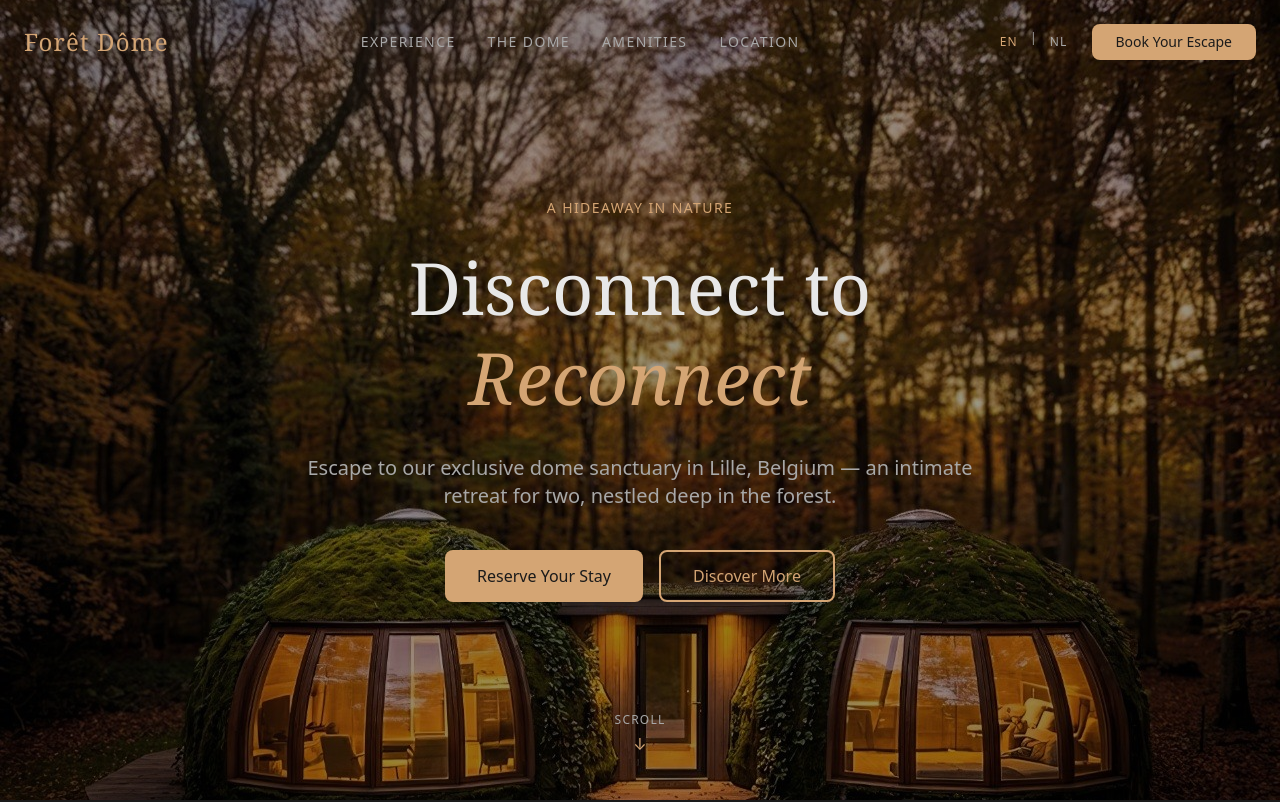
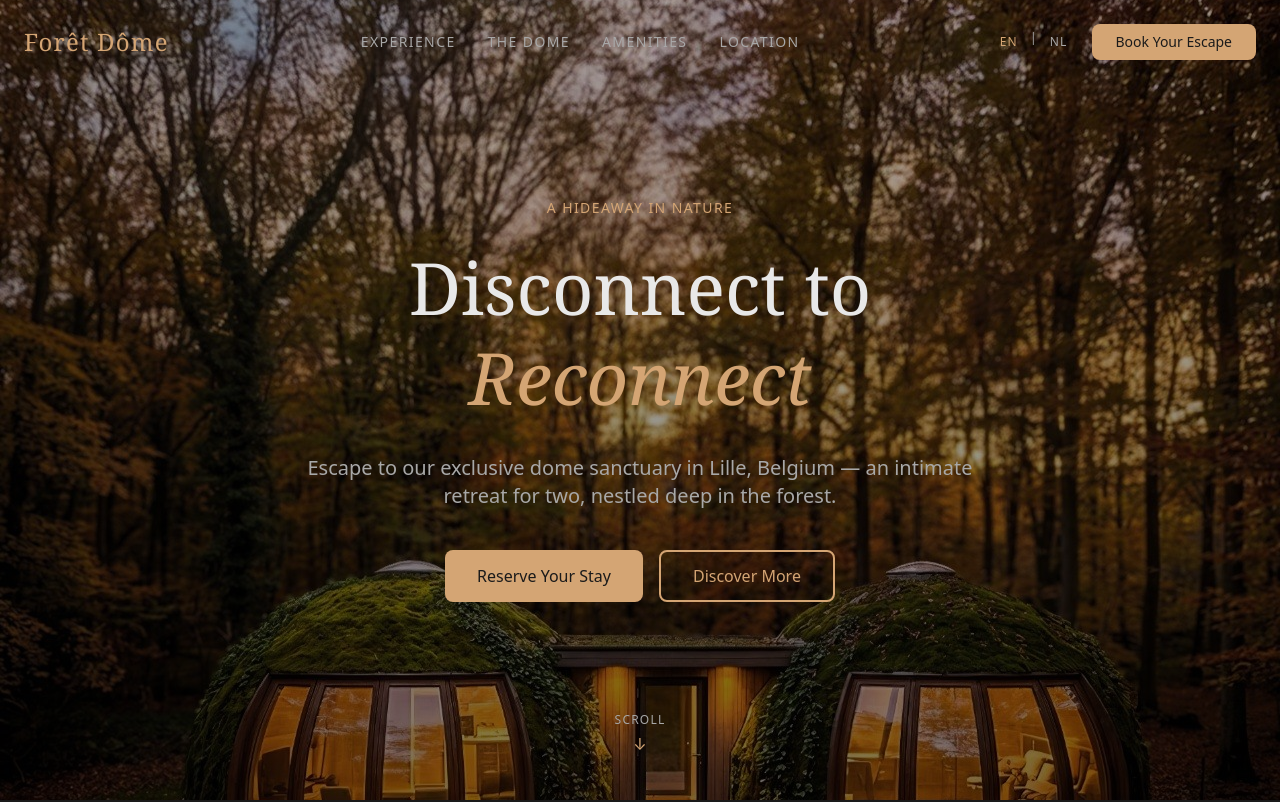
Before and after one commit to TNLConsulting/escapia, a Next.js app: page / in a window 1280 px wide. Shown: the top 802 px of the page. Built offline with nearby package versions, Linux system fonts and the light colour scheme.

Commit message:
Fix: background-position lower to show domes better

```diff
--- a/src/components/Hero.tsx
+++ b/src/components/Hero.tsx
@@ -11,10 +11,13 @@ export function Hero() {
   return (
     <section
       id="hero"
-      className="relative w-full h-screen bg-cover bg-center flex flex-col items-center justify-center"
+      className="relative w-full h-screen flex flex-col items-center justify-center"
       style={{
-        backgroundImage: "linear-gradient(rgba(0,0,0,0.4), rgba(0,0,0,0.4)), url('/dome-twin.jpg')",
+        backgroundImage: "linear-gradient(rgba(0,0,0,0.3), rgba(0,0,0,0.5)), url('/dome-twin.jpg')",
         backgroundColor: "#1a1a1a",
+        backgroundSize: "cover",
+        backgroundPosition: "center 30%",
+        backgroundAttachment: "fixed",
       }}
     >
       {/* Navigation (Floating) */}
```
